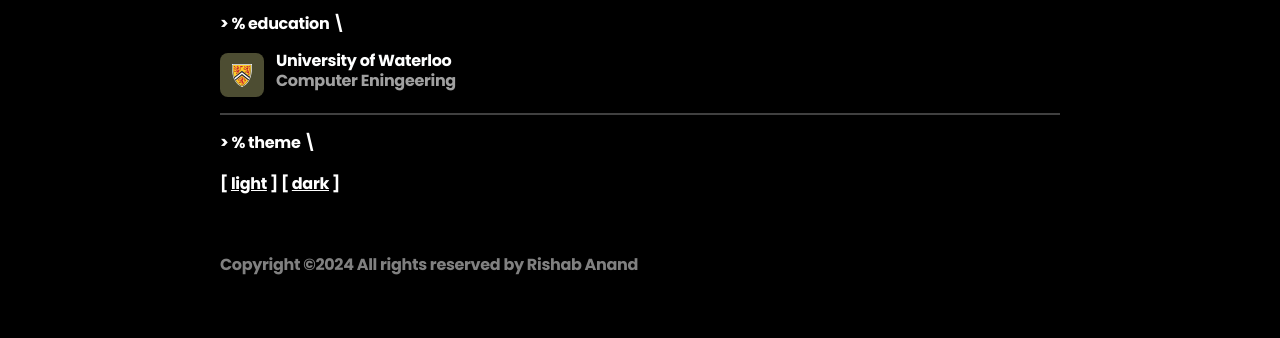
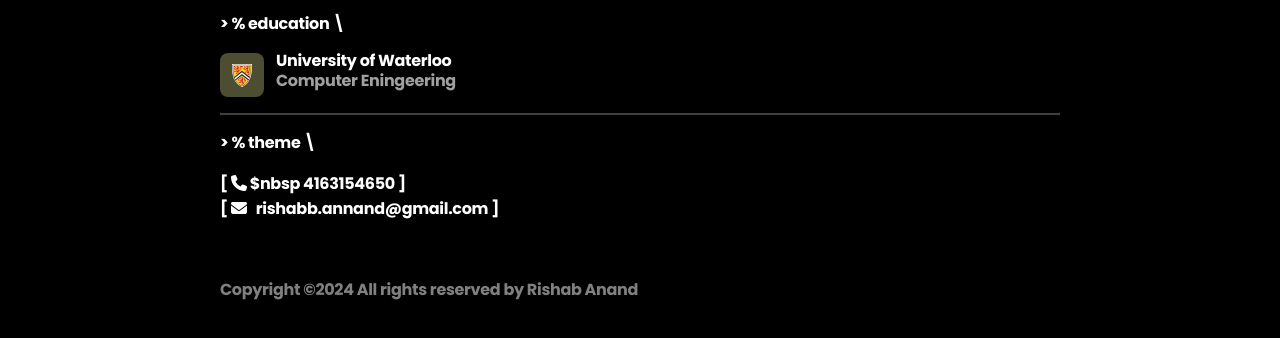
Before and after one commit to rishaband/personalwebsite, a plain HTML site: page index.html in a window 1280 px wide. Shown: the part 1044-1382 px from the top of the page. Drawn offline with nearby package versions, Linux system fonts and the light colour scheme; files whose address does not match are found by name.

Commit message:
fixed end

```diff
--- a/index.html
+++ b/index.html
@@ -230,10 +230,10 @@
                 <p style="color: #fff;">> % theme \</p>
                 <p>
                     <span class="bracket" >[</span>
-                    <a class="links" onclick="document.body.classList.remove('dark-mode');document.body.classList.add('light-mode');" href="javascript:void(0)">light</a>
-                    <span class="bracket" >]</span>
+                    <a class="links" style="text-decoration: none"><i class="fa-solid fa-phone"></i> $nbsp 4163154650</a>
+                    <span class="bracket" >]</span> <br>
                     <span class="bracket">[</span>
-                    <a class="links" onclick="document.body.classList.remove('light-mode');document.body.classList.add('dark-mode');" href="javascript:void(0)">dark</a>
+                    <a class="links" style="text-decoration: none"><i class="fa-solid fa-envelope"></i> &nbsp rishabb.annand@gmail.com</a>
                     <span class="bracket">]</span>
                 </p>
 
```
